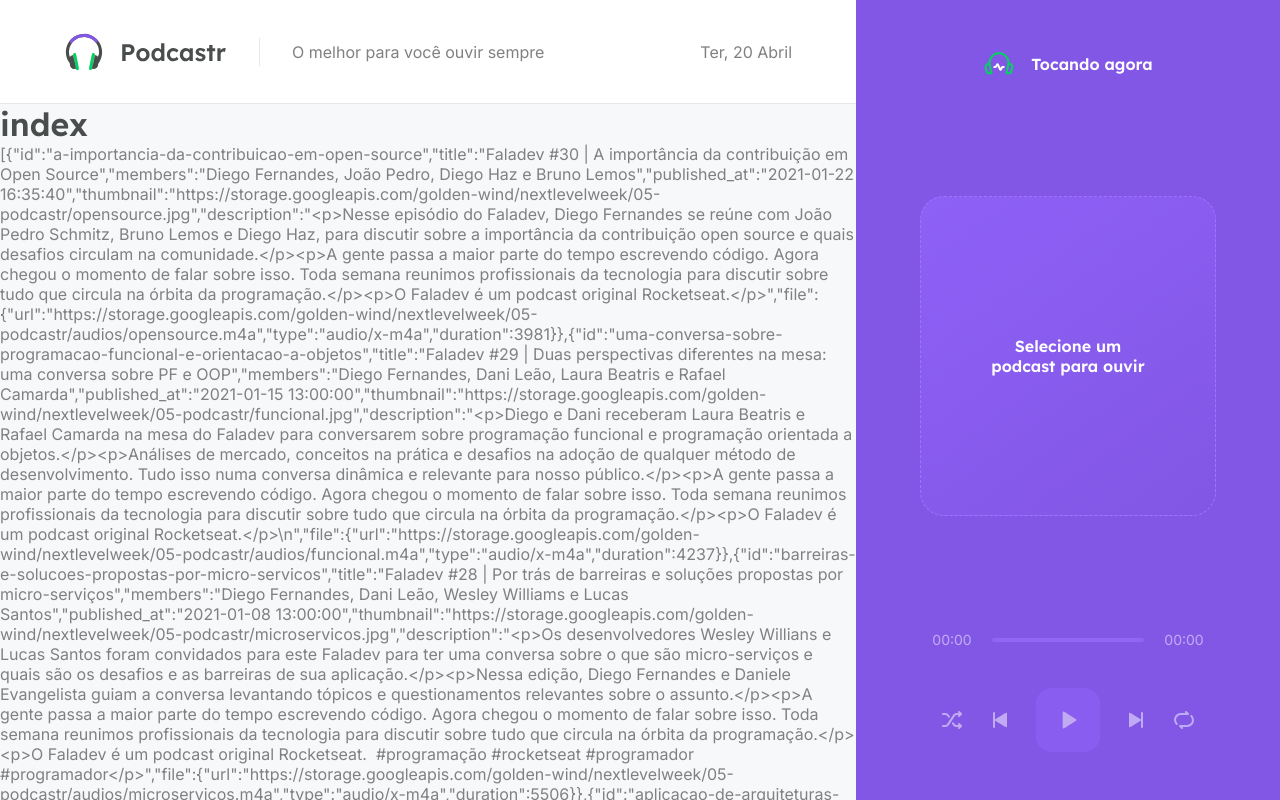
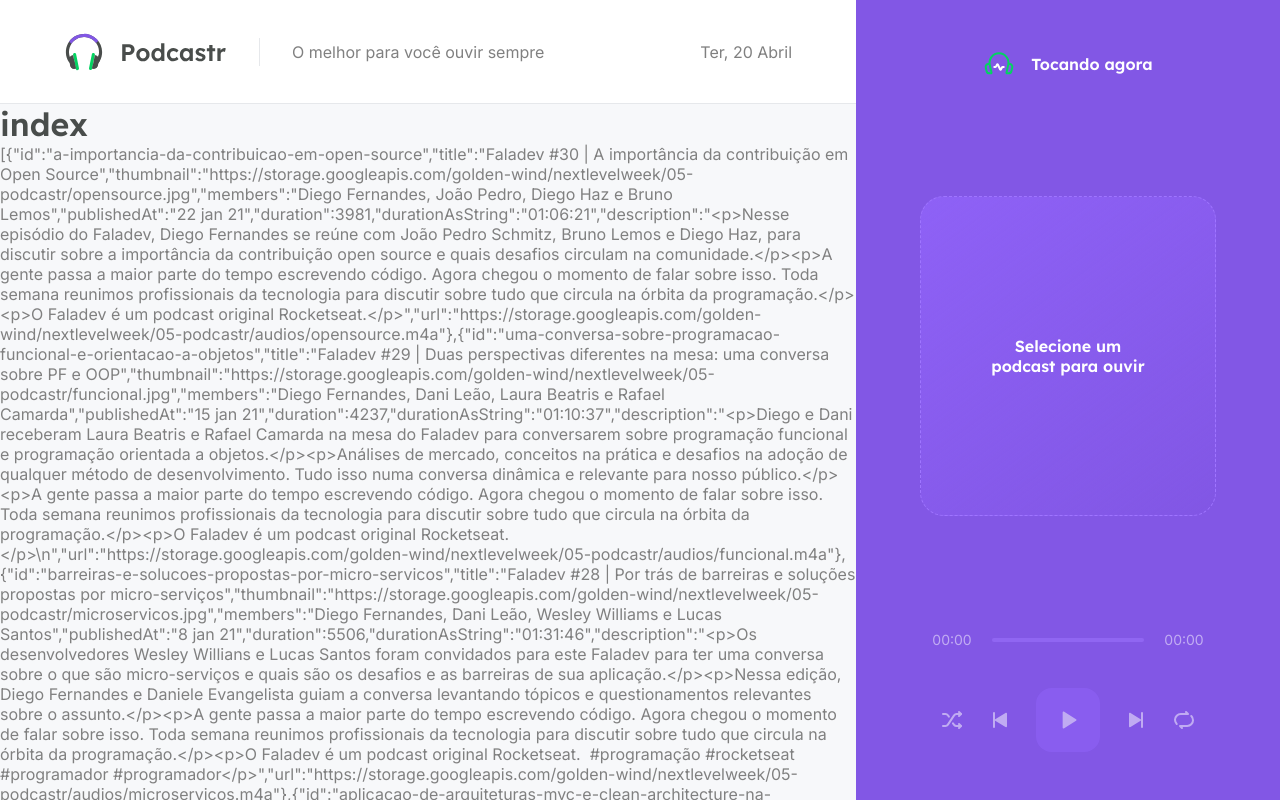
Before and after one commit to natalia-fs/podcastr-nlw5, a Next.js app: page / in a window 1280 px wide. Shown: the top 800 px of the page. Built offline with nearby package versions, Linux system fonts and the light colour scheme; data requests are answered from the project's data file.

Commit message:
Axios e formatação dos dados consumidos da fake api

```diff
--- a/package.json
+++ b/package.json
@@ -9,6 +9,7 @@
     "server": "json-server server.json -w -d 750 -p 3333"
   },
   "dependencies": {
+    "axios": "^0.21.1",
     "date-fns": "^2.21.1",
     "next": "10.1.3",
     "react": "17.0.2",
--- a/src/pages/index.tsx
+++ b/src/pages/index.tsx
@@ -1,4 +1,26 @@
-export default function Home(props) {
+import { GetStaticProps} from 'next';
+import { format, parseISO } from 'date-fns';
+import ptBR from 'date-fns/locale/pt-BR'
+import { api } from '../services/api';
+import { convertDurationToTimeString } from '../utils/convertDurationToTimeString';
+
+type Episode = {
+  id: string;
+  title: string;
+  thumbnail: string;
+  description: string;
+  members: string;
+  duration: string;
+  durationAsString: string;
+  published_at: string;
+  url: string;
+}
+
+type HomeProps = {
+  episodes: Episode[];
+}
+
+export default function Home(props: HomeProps) {
 
   return (
     <>
@@ -8,13 +30,30 @@
   )
 }
 
-export async function getStaticProps(){
-  const response = await fetch('http://localhost:3333/episodes')
-  const data = await response.json()
-
+export const getStaticProps: GetStaticProps = async () => {
+  const { data } = await api.get('episodes', {
+    params: {
+      _limit: 12,
+      _sort: 'published_at',
+      _order: 'desc'
+    }
+  });
+  const episodes = data.map(episode => {
+    return {
+      id: episode.id,
+      title: episode.title,
+      thumbnail: episode.thumbnail,
+      members: episode.members,
+      publishedAt: format(parseISO(episode.published_at), 'd MMM yy', {locale: ptBR}),
+      duration: Number(episode.file.duration),
+      durationAsString: convertDurationToTimeString(Number(episode.file.duration)),
+      description: episode.description,
+      url: episode.file.url,
+    }
+  })
   return {
     props: {
-      episodes: data
+      episodes: episodes
     },
     revalidate: 60 * 60 * 8,
   }
--- /dev/null
+++ b/src/services/api.ts
@@ -0,0 +1,5 @@
+import axios from 'axios';
+
+export const api = axios.create({
+    baseURL: "http://localhost:3333/"
+})
--- /dev/null
+++ b/src/utils/convertDurationToTimeString.ts
@@ -0,0 +1,11 @@
+export function convertDurationToTimeString(duration: number) {
+  const hours = Math.floor(duration / 3600);
+  const minutes = Math.floor((duration % 3600) / 60)
+  const seconds = duration % 60;
+
+  const timeString = [hours, minutes, seconds]
+    .map(unit => String(unit).padStart(2, '0'))
+    .join(':')
+
+  return timeString
+}
```
Also changed, not shown: 1 other file (tests, documents, lock files or other folders).
